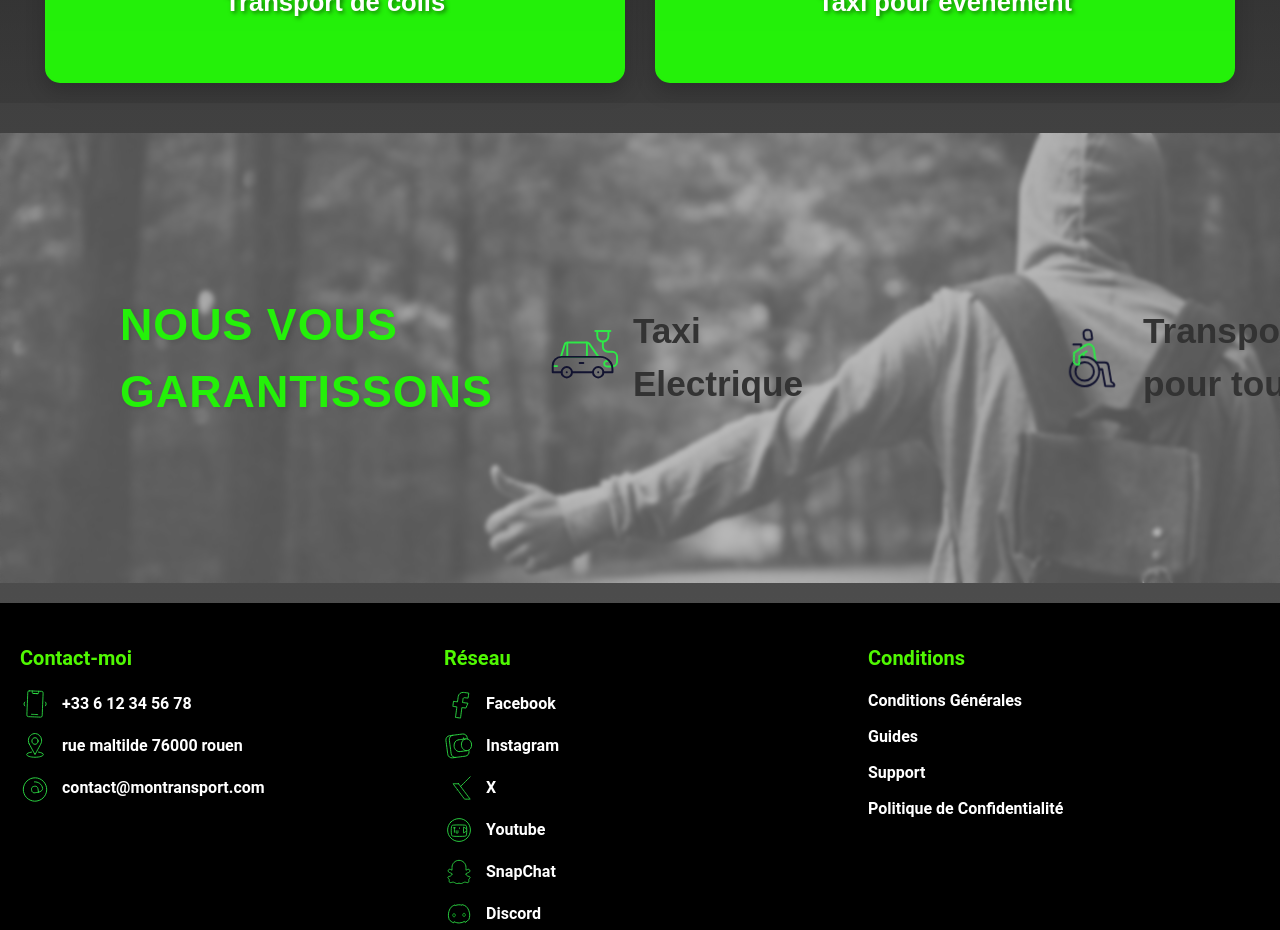
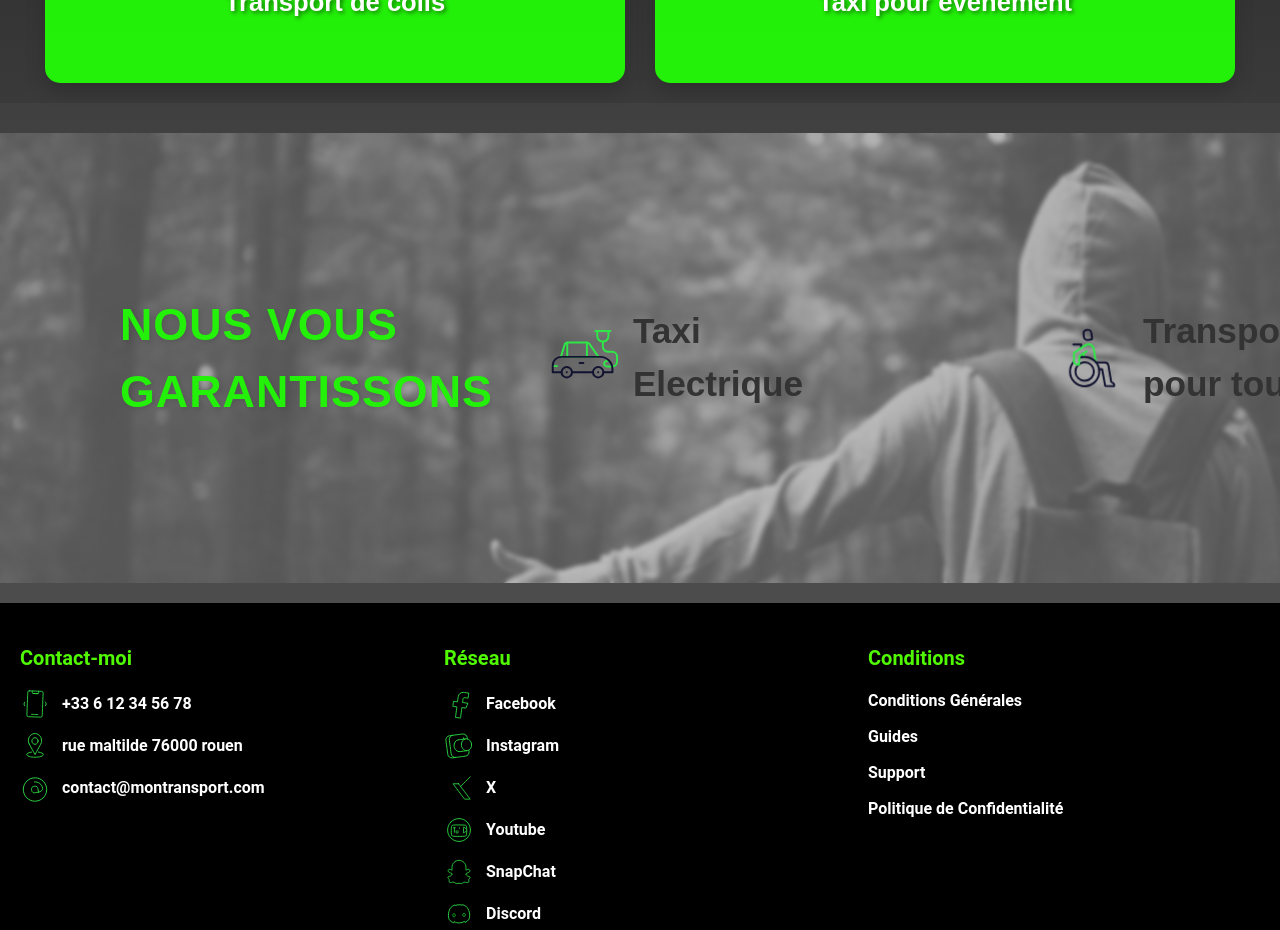
Before and after one commit to ibaky/e-taxilife, a Next.js app: page / in a window 1280 px wide. Shown: the part 2540-3470 px from the top of the page. Built offline with nearby package versions, Linux system fonts and the light colour scheme; what kitchn would draw is missing.

Commit message:
fix: correction des refs et remplacement des balises img par next/image

```diff
--- a/src/components/Garantie.tsx
+++ b/src/components/Garantie.tsx
@@ -2,6 +2,7 @@
 import React, { useEffect, useRef, useState } from "react";
 import { Player } from "@lottiefiles/react-lottie-player";
 import { useLanguage } from '../context/LanguageContext';
+import Image from 'next/image';
 import styles from "./Garantie.module.css";
 
 interface GarantieProps {
@@ -14,6 +15,8 @@ const Garantie: React.FC<GarantieProps> = ({ animated = false }) => {
   const { translations } = useLanguage();
 
   useEffect(() => {
+    const currentRef = garantieRef.current; // Stocker la référence
+
     const observer = new IntersectionObserver(
       ([entry]) => {
         if (entry.isIntersecting) {
@@ -24,13 +27,13 @@ const Garantie: React.FC<GarantieProps> = ({ animated = false }) => {
       { threshold: 0.2 }
     );
 
-   if (garantieRef.current) {
-     observer.observe(garantieRef.current);
+    if (currentRef) {
+      observer.observe(currentRef);
     }
 
     return () => {
-     if (garantieRef.current) {
-       observer.unobserve(garantieRef.current);
+      if (currentRef) {
+        observer.unobserve(currentRef);
       }
     };
   }, []);
@@ -40,11 +43,16 @@ const Garantie: React.FC<GarantieProps> = ({ animated = false }) => {
       ref={garantieRef}
       className={`${styles.garantieContainer} ${(animated && isVisible) ? styles.animated : ""}`}
     >
-     <img
+      <div className={styles.garentieImage}>
+        <Image
           src="/image/stop.jpg"
           alt={translations.garantie.imageAlt}
-       className={styles.garentieImage}
+          width={500}  // Ajustez selon vos besoins
+          height={300} // Ajustez selon vos besoins
+          layout="responsive"
+          priority
         />
+      </div>
 
       <div className={styles.garantieEnfant}>
         <div className={styles.garantieText}>
```
Lines whose indentation alone changed are shown as unchanged.
